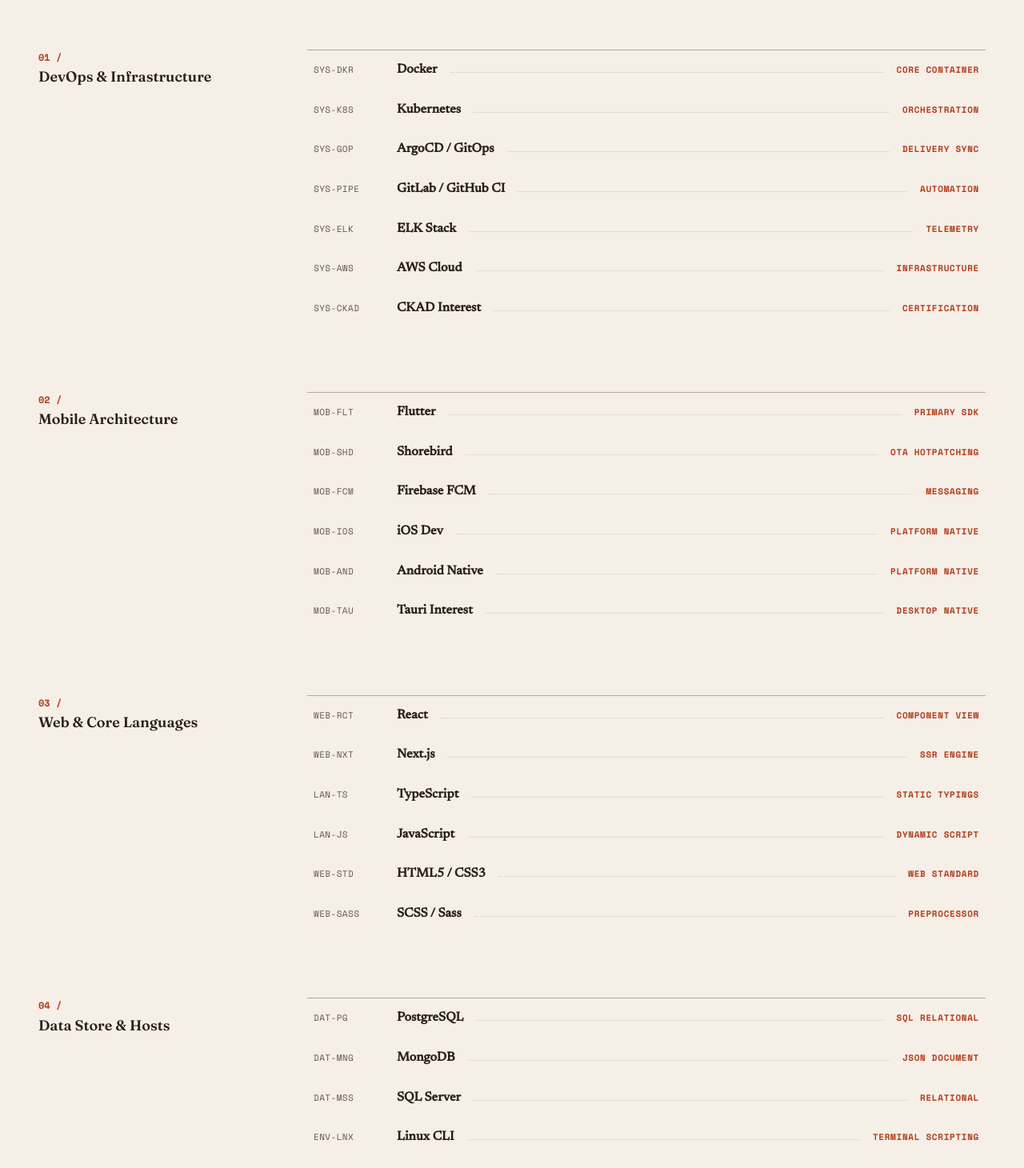
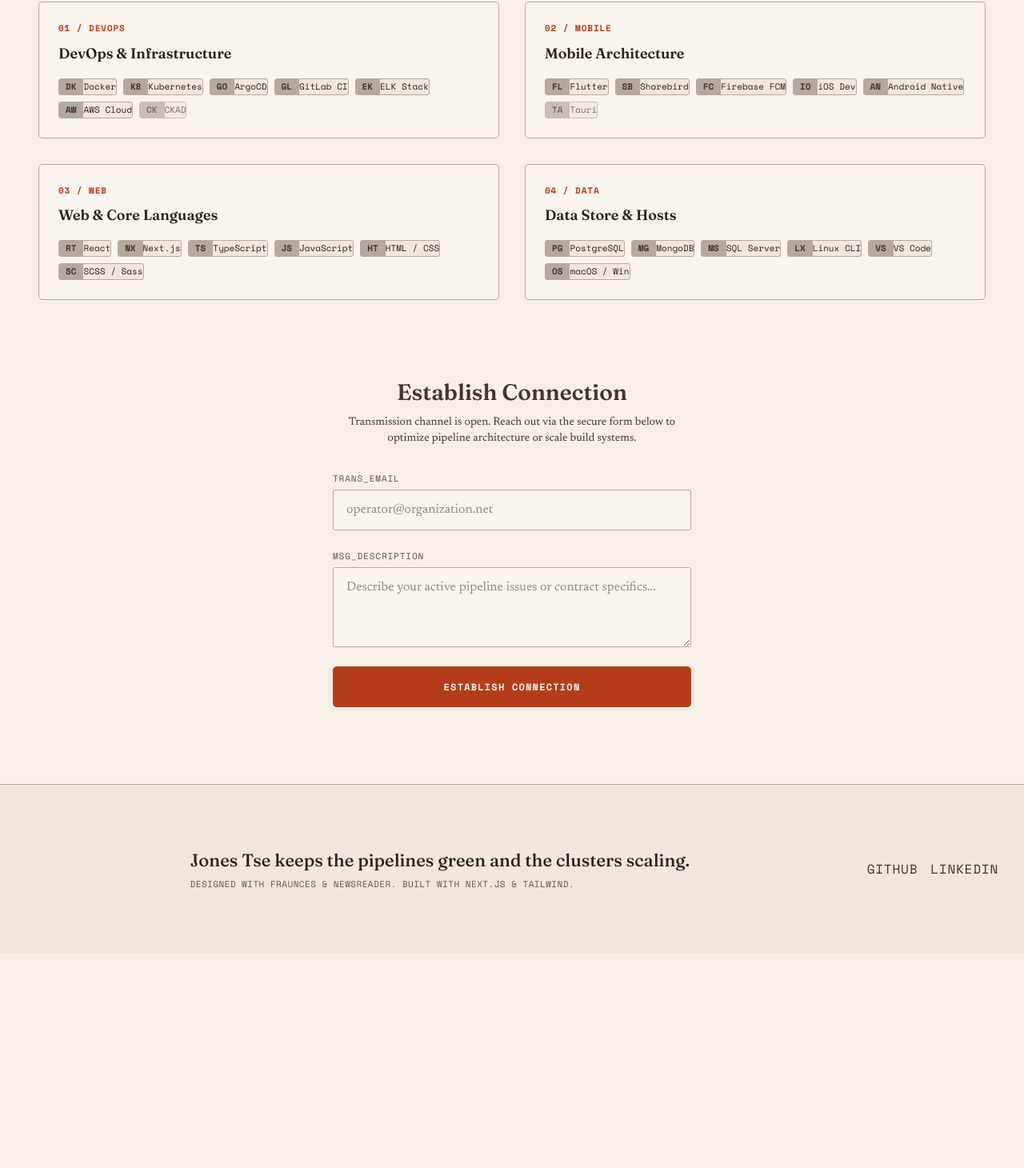
Before and after one commit to chunghei0116/portfolio-website, a Next.js app: page / in a window 1280 px wide. Shown: the part 2228-3688 px from the top of the page at 80% size. After the commit the page ends 3420 px from the top, so only its background shows below. Built offline with nearby package versions, Linux system fonts and the light colour scheme.

Commit message:
design: convert skills registry to a compact chemical-like tag grid shelf layout

```diff
--- a/src/app/globals.css
+++ b/src/app/globals.css
@@ -715,7 +715,7 @@
 }
 
 /* ===================================================================
-   Skills Section (Tabular Spec Sheet / Ledger Redesign)
+   Skills Section (Compact Visual Shelves & Chemical Tag Grid)
    =================================================================== */
 /* Hallmark · pre-emit critique: P5 H5 E5 S4 R5 V5 */
 .skills-section {
@@ -727,118 +727,102 @@
 
 .skills-header {
   border-bottom: 2px double var(--color-line-2);
-  padding-bottom: var(--space-md);
+  padding-bottom: var(--space-xs);
 }
 
-.skills-ledger {
-  display: flex;
-  flex-direction: column;
-  gap: var(--space-xl);
-  margin-top: var(--space-xl);
-}
-
-.skills-ledger__group {
+.skills-shelves {
   display: grid;
   grid-template-columns: 1fr;
   gap: var(--space-md);
-  padding-top: var(--space-md);
+  margin-top: var(--space-lg);
 }
 
 @media (min-width: 48rem) {
-  .skills-ledger__group {
-    grid-template-columns: 18rem 1fr;
-    gap: var(--space-xl);
-    padding-top: var(--space-lg);
+  .skills-shelves {
+    grid-template-columns: repeat(2, 1fr);
+    gap: var(--space-lg);
   }
 }
 
-.skills-ledger__meta {
+.skills-shelf {
+  background: var(--color-paper-2);
+  border: 1px solid var(--color-line-2);
+  padding: var(--space-md);
+  border-radius: var(--radius-sm);
   display: flex;
-  align-items: baseline;
-  gap: var(--space-2xs);
+  flex-direction: column;
+  gap: var(--space-xs);
+  transition: border-color var(--dur) var(--ease-out), box-shadow var(--dur) var(--ease-out);
 }
 
-@media (min-width: 48rem) {
-  .skills-ledger__meta {
-    flex-direction: column;
-    gap: var(--space-3xs);
-    position: sticky;
-    top: calc(var(--space-3xl) + 2rem);
-  }
+.skills-shelf:hover {
+  border-color: var(--color-accent);
+  box-shadow: var(--shadow-tile);
 }
 
-.skills-ledger__num {
+.skills-shelf__num {
   font-family: var(--font-mono);
-  font-size: var(--text-xs);
+  font-size: var(--text-2xs);
   color: var(--color-accent);
   font-weight: 700;
+  letter-spacing: 0.08em;
 }
 
-.skills-ledger__cat {
+.skills-shelf__cat {
   font-family: var(--font-display);
   font-size: var(--text-md);
   font-weight: 600;
   color: var(--color-ink);
-  line-height: 1.2;
+  margin-top: calc(-1 * var(--space-3xs));
 }
 
-.skills-ledger__list {
+.skills-shelf__tags {
   display: flex;
-  flex-direction: column;
-  border-top: 1px solid var(--color-line-2);
+  flex-wrap: wrap;
+  gap: var(--space-2xs);
+  margin-top: var(--space-3xs);
 }
 
-.skills-item {
-  display: flex;
-  align-items: baseline;
-  gap: var(--space-sm);
-  padding: var(--space-xs) var(--space-2xs);
-  border-bottom: 1px solid var(--color-line-3);
-  transition: background-color var(--dur) var(--ease-out);
+.skills-tag {
+  display: inline-flex;
+  align-items: center;
+  font-family: var(--font-mono);
+  font-size: var(--text-2xs);
+  background: var(--color-paper-3);
+  color: var(--color-ink-2);
+  border: 1px solid var(--color-line-2);
+  border-radius: var(--radius-xs);
+  overflow: hidden;
+  line-height: 1;
+  transition: border-color var(--dur) var(--ease-out);
 }
 
-.skills-item:hover {
-  background-color: var(--color-paper-3);
+.skills-tag__sym {
+  background: var(--color-line-2);
+  color: var(--color-ink-2);
+  padding: var(--space-3xs) var(--space-2xs);
+  font-weight: 700;
+  border-right: 1px solid var(--color-line-2);
+  text-transform: uppercase;
+  transition: background-color var(--dur) var(--ease-out), color var(--dur) var(--ease-out), border-color var(--dur) var(--ease-out);
 }
 
-.skills-item__code {
-  font-family: var(--font-mono);
-  font-size: var(--text-2xs);
-  color: var(--color-muted);
-  width: 5.5rem;
-  flex-shrink: 0;
-  letter-spacing: 0.04em;
+.skills-tag:not(.skills-tag--interest) {
+  color: var(--color-ink);
 }
 
-.skills-item__name {
-  font-family: var(--font-body);
-  font-size: var(--text-base);
-  font-weight: 600;
-  color: var(--color-ink);
-  flex-shrink: 0;
+.skills-tag--interest {
+  opacity: 0.7;
 }
 
-.skills-item__dots {
-  flex-grow: 1;
-  border-bottom: 1px dotted var(--color-line-2);
-  margin-bottom: 0.35em;
-  opacity: 0.5;
+.skills-tag:hover {
+  border-color: var(--color-accent);
 }
 
-.skills-item__level {
-  font-family: var(--font-mono);
-  font-size: var(--text-2xs);
-  color: var(--color-accent);
-  text-transform: uppercase;
-  letter-spacing: 0.06em;
-  font-weight: 700;
-  flex-shrink: 0;
-}
-
-@media (max-width: 28rem) {
-  .skills-item__code {
-    display: none;
-  }
+.skills-tag:hover .skills-tag__sym {
+  background: var(--color-accent);
+  color: var(--color-accent-ink);
+  border-right-color: var(--color-accent);
 }
 
 /* ===================================================================
--- a/src/app/page.tsx
+++ b/src/app/page.tsx
@@ -243,202 +243,69 @@ export default function Home() {
 
         {/* Skills Section */}
         <section className="skills-section" id="skills" aria-labelledby="skills-title">
-          <div className="skills-header mb-12">
+          <div className="skills-header mb-8">
             <span className="eyebrow">Inventory of Disciplines</span>
             <h2 id="skills-title" className="font-display text-2xl font-semibold mt-2 mb-3">Technical Registry</h2>
             <p className="text-sm font-serif text-ink-2 max-w-prose">
-              A categorized ledger recording active competencies, frameworks, systems engineering protocols, and environment run-times.
+              A categorized registry mapping technical competencies and platforms as modular system modules.
             </p>
           </div>
 
-          <div className="skills-ledger">
+          <div className="skills-shelves">
             {/* Category 1 */}
-            <div className="skills-ledger__group">
-              <div className="skills-ledger__meta">
-                <span className="skills-ledger__num">01 /</span>
-                <h3 className="skills-ledger__cat font-display">DevOps &amp; Infrastructure</h3>
-              </div>
-              <div className="skills-ledger__list">
-                <div className="skills-item">
-                  <span className="skills-item__code font-mono">SYS-DKR</span>
-                  <span className="skills-item__name">Docker</span>
-                  <span className="skills-item__dots"></span>
-                  <span className="skills-item__level font-mono">Core Container</span>
-                </div>
-                <div className="skills-item">
-                  <span className="skills-item__code font-mono">SYS-K8S</span>
-                  <span className="skills-item__name">Kubernetes</span>
-                  <span className="skills-item__dots"></span>
-                  <span className="skills-item__level font-mono">Orchestration</span>
-                </div>
-                <div className="skills-item">
-                  <span className="skills-item__code font-mono">SYS-GOP</span>
-                  <span className="skills-item__name">ArgoCD / GitOps</span>
-                  <span className="skills-item__dots"></span>
-                  <span className="skills-item__level font-mono">Delivery Sync</span>
-                </div>
-                <div className="skills-item">
-                  <span className="skills-item__code font-mono">SYS-PIPE</span>
-                  <span className="skills-item__name">GitLab / GitHub CI</span>
-                  <span className="skills-item__dots"></span>
-                  <span className="skills-item__level font-mono">Automation</span>
-                </div>
-                <div className="skills-item">
-                  <span className="skills-item__code font-mono">SYS-ELK</span>
-                  <span className="skills-item__name">ELK Stack</span>
-                  <span className="skills-item__dots"></span>
-                  <span className="skills-item__level font-mono">Telemetry</span>
-                </div>
-                <div className="skills-item">
-                  <span className="skills-item__code font-mono">SYS-AWS</span>
-                  <span className="skills-item__name">AWS Cloud</span>
-                  <span className="skills-item__dots"></span>
-                  <span className="skills-item__level font-mono">Infrastructure</span>
-                </div>
-                <div className="skills-item">
-                  <span className="skills-item__code font-mono">SYS-CKAD</span>
-                  <span className="skills-item__name">CKAD Interest</span>
-                  <span className="skills-item__dots"></span>
-                  <span className="skills-item__level font-mono text-muted">Certification</span>
-                </div>
+            <div className="skills-shelf">
+              <span className="skills-shelf__num">01 / DEVOPS</span>
+              <h3 className="skills-shelf__cat font-display">DevOps &amp; Infrastructure</h3>
+              <div className="skills-shelf__tags">
+                <span className="skills-tag"><span className="skills-tag__sym">Dk</span>Docker</span>
+                <span className="skills-tag"><span className="skills-tag__sym">K8</span>Kubernetes</span>
+                <span className="skills-tag"><span className="skills-tag__sym">Go</span>ArgoCD</span>
+                <span className="skills-tag"><span className="skills-tag__sym">Gl</span>GitLab CI</span>
+                <span className="skills-tag"><span className="skills-tag__sym">Ek</span>ELK Stack</span>
+                <span className="skills-tag"><span className="skills-tag__sym">Aw</span>AWS Cloud</span>
+                <span className="skills-tag skills-tag--interest"><span className="skills-tag__sym">Ck</span>CKAD</span>
               </div>
             </div>
 
             {/* Category 2 */}
-            <div className="skills-ledger__group">
-              <div className="skills-ledger__meta">
-                <span className="skills-ledger__num">02 /</span>
-                <h3 className="skills-ledger__cat font-display">Mobile Architecture</h3>
-              </div>
-              <div className="skills-ledger__list">
-                <div className="skills-item">
-                  <span className="skills-item__code font-mono">MOB-FLT</span>
-                  <span className="skills-item__name">Flutter</span>
-                  <span className="skills-item__dots"></span>
-                  <span className="skills-item__level font-mono">Primary SDK</span>
-                </div>
-                <div className="skills-item">
-                  <span className="skills-item__code font-mono">MOB-SHD</span>
-                  <span className="skills-item__name">Shorebird</span>
-                  <span className="skills-item__dots"></span>
-                  <span className="skills-item__level font-mono">OTA Hotpatching</span>
-                </div>
-                <div className="skills-item">
-                  <span className="skills-item__code font-mono">MOB-FCM</span>
-                  <span className="skills-item__name">Firebase FCM</span>
-                  <span className="skills-item__dots"></span>
-                  <span className="skills-item__level font-mono">Messaging</span>
-                </div>
-                <div className="skills-item">
-                  <span className="skills-item__code font-mono">MOB-IOS</span>
-                  <span className="skills-item__name">iOS Dev</span>
-                  <span className="skills-item__dots"></span>
-                  <span className="skills-item__level font-mono">Platform Native</span>
-                </div>
-                <div className="skills-item">
-                  <span className="skills-item__code font-mono">MOB-AND</span>
-                  <span className="skills-item__name">Android Native</span>
-                  <span className="skills-item__dots"></span>
-                  <span className="skills-item__level font-mono">Platform Native</span>
-                </div>
-                <div className="skills-item">
-                  <span className="skills-item__code font-mono">MOB-TAU</span>
-                  <span className="skills-item__name">Tauri Interest</span>
-                  <span className="skills-item__dots"></span>
-                  <span className="skills-item__level font-mono text-muted">Desktop Native</span>
-                </div>
+            <div className="skills-shelf">
+              <span className="skills-shelf__num">02 / MOBILE</span>
+              <h3 className="skills-shelf__cat font-display">Mobile Architecture</h3>
+              <div className="skills-shelf__tags">
+                <span className="skills-tag"><span className="skills-tag__sym">Fl</span>Flutter</span>
+                <span className="skills-tag"><span className="skills-tag__sym">Sb</span>Shorebird</span>
+                <span className="skills-tag"><span className="skills-tag__sym">Fc</span>Firebase FCM</span>
+                <span className="skills-tag"><span className="skills-tag__sym">Io</span>iOS Dev</span>
+                <span className="skills-tag"><span className="skills-tag__sym">An</span>Android Native</span>
+                <span className="skills-tag skills-tag--interest"><span className="skills-tag__sym">Ta</span>Tauri</span>
               </div>
             </div>
 
             {/* Category 3 */}
-            <div className="skills-ledger__group">
-              <div className="skills-ledger__meta">
-                <span className="skills-ledger__num">03 /</span>
-                <h3 className="skills-ledger__cat font-display">Web &amp; Core Languages</h3>
-              </div>
-              <div className="skills-ledger__list">
-                <div className="skills-item">
-                  <span className="skills-item__code font-mono">WEB-RCT</span>
-                  <span className="skills-item__name">React</span>
-                  <span className="skills-item__dots"></span>
-                  <span className="skills-item__level font-mono">Component View</span>
-                </div>
-                <div className="skills-item">
-                  <span className="skills-item__code font-mono">WEB-NXT</span>
-                  <span className="skills-item__name">Next.js</span>
-                  <span className="skills-item__dots"></span>
-                  <span className="skills-item__level font-mono">SSR Engine</span>
-                </div>
-                <div className="skills-item">
-                  <span className="skills-item__code font-mono">LAN-TS</span>
-                  <span className="skills-item__name">TypeScript</span>
-                  <span className="skills-item__dots"></span>
-                  <span className="skills-item__level font-mono">Static Typings</span>
-                </div>
-                <div className="skills-item">
-                  <span className="skills-item__code font-mono">LAN-JS</span>
-                  <span className="skills-item__name">JavaScript</span>
-                  <span className="skills-item__dots"></span>
-                  <span className="skills-item__level font-mono">Dynamic Script</span>
-                </div>
-                <div className="skills-item">
-                  <span className="skills-item__code font-mono">WEB-STD</span>
-                  <span className="skills-item__name">HTML5 / CSS3</span>
-                  <span className="skills-item__dots"></span>
-                  <span className="skills-item__level font-mono">Web Standard</span>
-                </div>
-                <div className="skills-item">
-                  <span className="skills-item__code font-mono">WEB-SASS</span>
-                  <span className="skills-item__name">SCSS / Sass</span>
-                  <span className="skills-item__dots"></span>
-                  <span className="skills-item__level font-mono">Preprocessor</span>
-                </div>
+            <div className="skills-shelf">
+              <span className="skills-shelf__num">03 / WEB</span>
+              <h3 className="skills-shelf__cat font-display">Web &amp; Core Languages</h3>
+              <div className="skills-shelf__tags">
+                <span className="skills-tag"><span className="skills-tag__sym">Rt</span>React</span>
+                <span className="skills-tag"><span className="skills-tag__sym">Nx</span>Next.js</span>
+                <span className="skills-tag"><span className="skills-tag__sym">Ts</span>TypeScript</span>
+                <span className="skills-tag"><span className="skills-tag__sym">Js</span>JavaScript</span>
+                <span className="skills-tag"><span className="skills-tag__sym">Ht</span>HTML / CSS</span>
+                <span className="skills-tag"><span className="skills-tag__sym">Sc</span>SCSS / Sass</span>
               </div>
             </div>
 
             {/* Category 4 */}
-            <div className="skills-ledger__group">
-              <div className="skills-ledger__meta">
-                <span className="skills-ledger__num">04 /</span>
-                <h3 className="skills-ledger__cat font-display">Data Store &amp; Hosts</h3>
-              </div>
-              <div className="skills-ledger__list">
-                <div className="skills-item">
-                  <span className="skills-item__code font-mono">DAT-PG</span>
-                  <span className="skills-item__name">PostgreSQL</span>
-                  <span className="skills-item__dots"></span>
-                  <span className="skills-item__level font-mono">SQL Relational</span>
-                </div>
-                <div className="skills-item">
-                  <span className="skills-item__code font-mono">DAT-MNG</span>
-                  <span className="skills-item__name">MongoDB</span>
-                  <span className="skills-item__dots"></span>
-                  <span className="skills-item__level font-mono">JSON Document</span>
-                </div>
-                <div className="skills-item">
-                  <span className="skills-item__code font-mono">DAT-MSS</span>
-                  <span className="skills-item__name">SQL Server</span>
-                  <span className="skills-item__dots"></span>
-                  <span className="skills-item__level font-mono">Relational</span>
-                </div>
-                <div className="skills-item">
-                  <span className="skills-item__code font-mono">ENV-LNX</span>
-                  <span className="skills-item__name">Linux CLI</span>
-                  <span className="skills-item__dots"></span>
-                  <span className="skills-item__level font-mono">Terminal Scripting</span>
-                </div>
-                <div className="skills-item">
-                  <span className="skills-item__code font-mono">ENV-IDE</span>
-                  <span className="skills-item__name">VS Code / VS</span>
-                  <span className="skills-item__dots"></span>
-                  <span className="skills-item__level font-mono">Development IDE</span>
-                </div>
-                <div className="skills-item">
-                  <span className="skills-item__code font-mono">ENV-OS</span>
-                  <span className="skills-item__name">macOS / Windows</span>
-                  <span className="skills-item__dots"></span>
-                  <span className="skills-item__level font-mono">Host Systems</span>
-                </div>
+            <div className="skills-shelf">
+              <span className="skills-shelf__num">04 / DATA</span>
+              <h3 className="skills-shelf__cat font-display">Data Store &amp; Hosts</h3>
+              <div className="skills-shelf__tags">
+                <span className="skills-tag"><span className="skills-tag__sym">Pg</span>PostgreSQL</span>
+                <span className="skills-tag"><span className="skills-tag__sym">Mg</span>MongoDB</span>
+                <span className="skills-tag"><span className="skills-tag__sym">Ms</span>SQL Server</span>
+                <span className="skills-tag"><span className="skills-tag__sym">Lx</span>Linux CLI</span>
+                <span className="skills-tag"><span className="skills-tag__sym">Vs</span>VS Code</span>
+                <span className="skills-tag"><span className="skills-tag__sym">Os</span>macOS / Win</span>
               </div>
             </div>
           </div>
```
